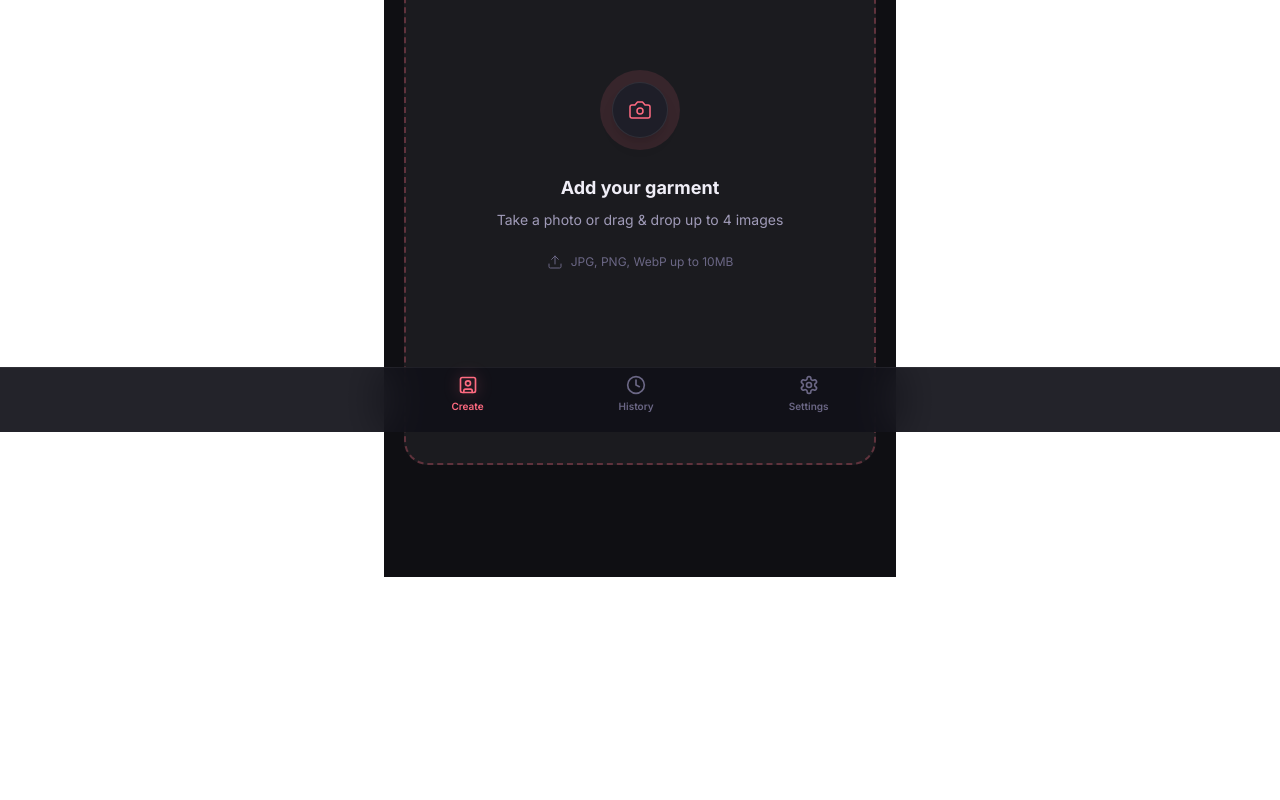
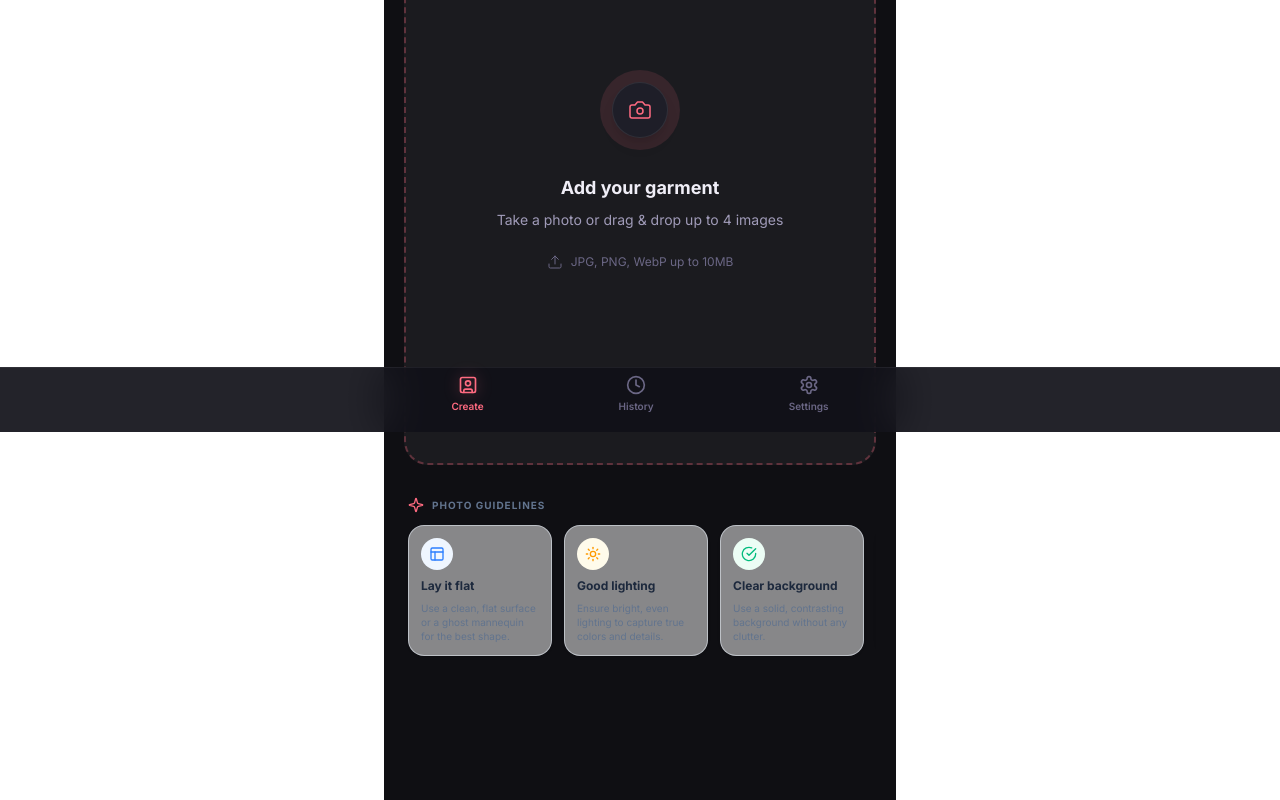
Before and after one commit to fnnktkygl-code/ff-studio, a React (Vite) app: page / in a window 1280 px wide. Shown: the part 368-1168 px from the top of the page. Before the commit the page ends 945 px from the top, so only its background shows below. Built offline with nearby package versions, Linux system fonts and the light colour scheme.

Commit message:
feat: add Upload Guidelines UI component to HomePage to help users take better photos

```diff
--- /dev/null
+++ b/src/components/upload/UploadGuidelines.jsx
@@ -0,0 +1,100 @@
+export function UploadGuidelines() {
+    return (
+        <div className="mt-8 mb-6">
+            <div className="flex items-center gap-2 mb-3 px-1">
+                <SparklesIcon className="w-4 h-4 text-brand" />
+                <h3 className="text-[10px] font-bold uppercase tracking-widest text-slate-500">
+                    Photo Guidelines
+                </h3>
+            </div>
+
+            <div className="flex gap-3 overflow-x-auto no-scrollbar pb-2 px-1">
+
+                {/* Tip 1 */}
+                <div className="shrink-0 w-36 p-3 rounded-2xl border bg-white/50 border-slate-200/60 shadow-sm flex flex-col gap-2">
+                    <div className="w-8 h-8 rounded-full bg-blue-50 flex items-center justify-center text-blue-500">
+                        <LayoutIcon className="w-4 h-4" />
+                    </div>
+                    <p className="text-xs font-bold text-slate-800">Lay it flat</p>
+                    <p className="text-[10px] text-slate-500 leading-snug">
+                        Use a clean, flat surface or a ghost mannequin for the best shape.
+                    </p>
+                </div>
+
+                {/* Tip 2 */}
+                <div className="shrink-0 w-36 p-3 rounded-2xl border bg-white/50 border-slate-200/60 shadow-sm flex flex-col gap-2">
+                    <div className="w-8 h-8 rounded-full bg-amber-50 flex items-center justify-center text-amber-500">
+                        <SunIcon className="w-4 h-4" />
+                    </div>
+                    <p className="text-xs font-bold text-slate-800">Good lighting</p>
+                    <p className="text-[10px] text-slate-500 leading-snug">
+                        Ensure bright, even lighting to capture true colors and details.
+                    </p>
+                </div>
+
+                {/* Tip 3 */}
+                <div className="shrink-0 w-36 p-3 rounded-2xl border bg-white/50 border-slate-200/60 shadow-sm flex flex-col gap-2">
+                    <div className="w-8 h-8 rounded-full bg-emerald-50 flex items-center justify-center text-emerald-500">
+                        <CheckCircleIcon className="w-4 h-4" />
+                    </div>
+                    <p className="text-xs font-bold text-slate-800">Clear background</p>
+                    <p className="text-[10px] text-slate-500 leading-snug">
+                        Use a solid, contrasting background without any clutter.
+                    </p>
+                </div>
+
+                {/* Tip 4 */}
+                <div className="shrink-0 w-36 p-3 rounded-2xl border bg-white/50 border-slate-200/60 shadow-sm flex flex-col gap-2">
+                    <div className="w-8 h-8 rounded-full bg-purple-50 flex items-center justify-center text-purple-500">
+                        <DropletsIcon className="w-4 h-4" />
+                    </div>
+                    <p className="text-xs font-bold text-slate-800">Smooth wrinkles</p>
+                    <p className="text-[10px] text-slate-500 leading-snug">
+                        Iron or steam the garment for a flawless, professional finish.
+                    </p>
+                </div>
+
+            </div>
+        </div>
+    )
+}
+
+function SparklesIcon({ className }) {
+    return (
+        <svg xmlns="http://www.w3.org/2000/svg" viewBox="0 0 24 24" fill="none" stroke="currentColor" strokeWidth="2" strokeLinecap="round" strokeLinejoin="round" className={className}>
+            <path d="M9.937 15.5A2 2 0 0 0 8.5 14.063l-6.135-1.582a.5.5 0 0 1 0-.962L8.5 9.936A2 2 0 0 0 9.937 8.5l1.582-6.135a.5.5 0 0 1 .963 0L14.063 8.5A2 2 0 0 0 15.5 9.937l6.135 1.581a.5.5 0 0 1 0 .964L15.5 14.063a2 2 0 0 0-1.437 1.437l-1.582 6.135a.5.5 0 0 1-.963 0z" />
+        </svg>
+    )
+}
+
+function LayoutIcon({ className }) {
+    return (
+        <svg xmlns="http://www.w3.org/2000/svg" viewBox="0 0 24 24" fill="none" stroke="currentColor" strokeWidth="2" strokeLinecap="round" strokeLinejoin="round" className={className}>
+            <rect width="18" height="18" x="3" y="3" rx="2" /><path d="M3 9h18" /><path d="M9 21V9" />
+        </svg>
+    )
+}
+
+function SunIcon({ className }) {
+    return (
+        <svg xmlns="http://www.w3.org/2000/svg" viewBox="0 0 24 24" fill="none" stroke="currentColor" strokeWidth="2" strokeLinecap="round" strokeLinejoin="round" className={className}>
+            <circle cx="12" cy="12" r="4" /><path d="M12 2v2" /><path d="M12 20v2" /><path d="m4.93 4.93 1.41 1.41" /><path d="m17.66 17.66 1.41 1.41" /><path d="M2 12h2" /><path d="M20 12h2" /><path d="m6.34 17.66-1.41 1.41" /><path d="m19.07 4.93-1.41 1.41" />
+        </svg>
+    )
+}
+
+function CheckCircleIcon({ className }) {
+    return (
+        <svg xmlns="http://www.w3.org/2000/svg" viewBox="0 0 24 24" fill="none" stroke="currentColor" strokeWidth="2" strokeLinecap="round" strokeLinejoin="round" className={className}>
+            <path d="M22 11.08V12a10 10 0 1 1-5.93-9.14" /><polyline points="22 4 12 14.01 9 11.01" />
+        </svg>
+    )
+}
+
+function DropletsIcon({ className }) {
+    return (
+        <svg xmlns="http://www.w3.org/2000/svg" viewBox="0 0 24 24" fill="none" stroke="currentColor" strokeWidth="2" strokeLinecap="round" strokeLinejoin="round" className={className}>
+            <path d="M7 16.3c2.2 0 4-1.83 4-4.05 0-1.16-.57-2.26-1.71-3.19S7 6.3 7 6.3s-2.29 2.76-3.29 3.76C2.57 11 2 12.1 2 13.25c0 2.22 1.8 4.05 4 4.05z" /><path d="M12.56 6.6A10.97 10.97 0 0 0 14 3.02c.5 2.5 2 4.9 4 6.5s3 3.5 3 5.5a6.98 6.98 0 0 1-11.91 4.97" />
+        </svg>
+    )
+}
--- a/src/pages/HomePage.jsx
+++ b/src/pages/HomePage.jsx
@@ -3,6 +3,7 @@ import { Header } from '../components/layout/Header'
 import { PageTransition } from '../components/layout/PageTransition'
 import { UploadZone } from '../components/upload/UploadZone'
 import { UploadGrid } from '../components/upload/UploadGrid'
+import { UploadGuidelines } from '../components/upload/UploadGuidelines'
 import { Button } from '../components/common/Button'
 import { useImageUpload } from '../hooks/useImageUpload'
 import { useGenerationStore } from '../stores/generationStore'
@@ -50,7 +51,10 @@ export function HomePage() {
 
         {/* Upload area */}
         {images.length === 0 ? (
-          <UploadZone onOpenPicker={openPicker} onFiles={handleFiles} />
+          <>
+            <UploadZone onOpenPicker={openPicker} onFiles={handleFiles} />
+            <UploadGuidelines />
+          </>
         ) : (
           <UploadGrid onAddMore={openPicker} />
         )}
```
